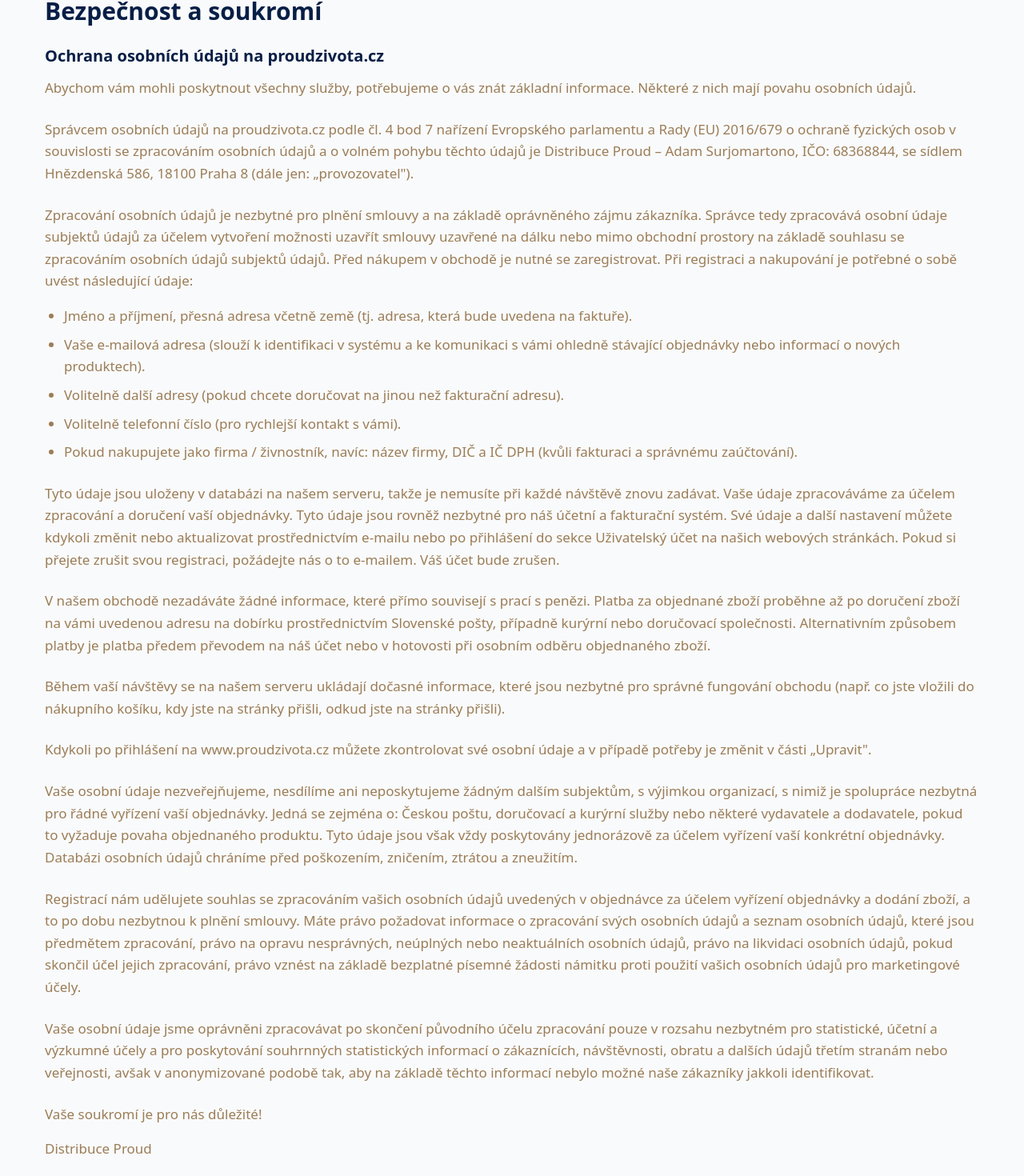
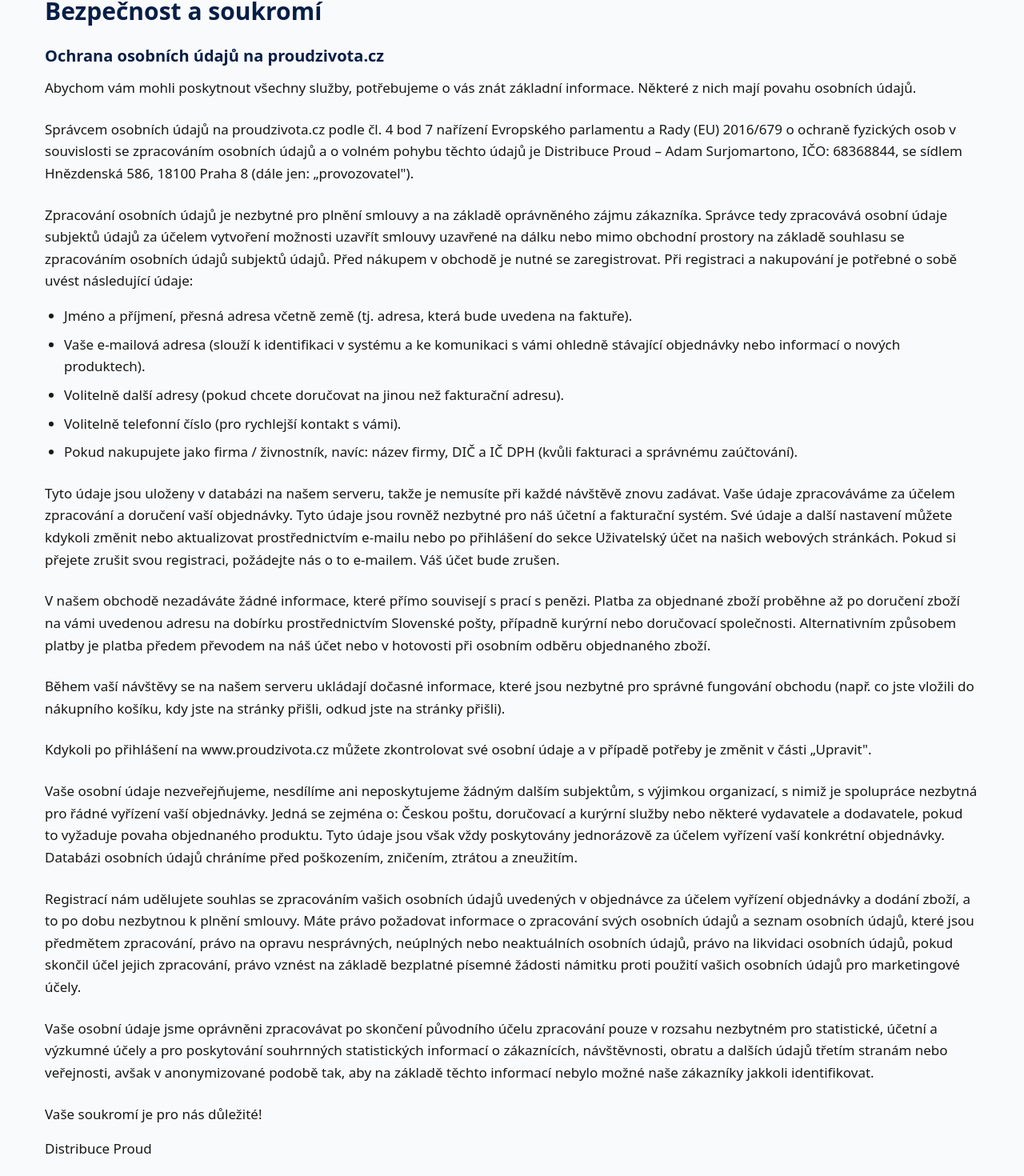
Before and after one commit to pkvarg/prudsk_2_next, a Next.js app: page /safety-privacy in a window 1280 px wide. Shown: the part 304-1774 px from the top of the page at 80% size. Built offline with nearby package versions, Linux system fonts and the light colour scheme.

Commit message:
font colors corr

```diff
--- a/src/app/api/stripe/route.js
+++ b/src/app/api/stripe/route.js
@@ -38,10 +38,7 @@
     })
 
     // Get the base URL from environment variables
-    const baseUrl =
-      process.env.NODE_ENV === 'production'
-        ? process.env.NEXT_PUBLIC_BASE_URL || 'https://proud.pictusweb.site'
-        : process.env.NEXT_PUBLIC_DEV_URL || 'http://localhost:3000'
+    const baseUrl = process.env.NEXT_PUBLIC_API_URL
 
     // Create Stripe checkout session
     const session = await stripe.checkout.sessions.create({
--- a/src/app/components/Header.jsx
+++ b/src/app/components/Header.jsx
@@ -99,7 +99,7 @@
                     </span>
                   </div>
                 )}
-                <Icon.Cart2 className="text-[27.5px] text-black font-thin" />
+                <Icon.Cart2 className="text-[22.5px] text-black font-thin" />
               </div>
             </Link>
             {userInfo ? (
--- a/src/app/eshop/[category]/page.js
+++ b/src/app/eshop/[category]/page.js
@@ -10,7 +10,7 @@
 // Generate static params for all categories at build time
 export async function generateStaticParams() {
   try {
-    const baseUrl = process.env.NEXT_PUBLIC_API_URL || 'http://localhost:3000'
+    const baseUrl = process.env.NEXT_PUBLIC_API_URL
     const response = await fetch(`${baseUrl}/api/products/all`, {
       cache: 'force-cache',
     })
@@ -69,7 +69,7 @@
   }
 
   try {
-    const baseUrl = process.env.NEXT_PUBLIC_API_URL || 'http://localhost:3000'
+    const baseUrl = process.env.NEXT_PUBLIC_API_URL
     const response = await fetch(`${baseUrl}/api/products/all`, {
       cache: 'force-cache',
       next: { revalidate: 7200 },
--- a/src/app/new-books/[id]/page.js
+++ b/src/app/new-books/[id]/page.js
@@ -9,7 +9,7 @@
 // Generate static params for all years at build time
 export async function generateStaticParams() {
   try {
-    const baseUrl = process.env.NEXT_PUBLIC_API_URL || 'http://localhost:3000'
+    const baseUrl = process.env.NEXT_PUBLIC_API_URL
     const response = await fetch(`${baseUrl}/api/products/all`, {
       cache: 'force-cache',
     })
@@ -62,7 +62,7 @@
   }
 
   try {
-    const baseUrl = process.env.NEXT_PUBLIC_API_URL || 'http://localhost:3000'
+    const baseUrl = process.env.NEXT_PUBLIC_API_URL
     const response = await fetch(`${baseUrl}/api/products/all`, {
       cache: 'force-cache',
       next: { revalidate: 14400 },
--- a/src/app/page.js
+++ b/src/app/page.js
@@ -59,7 +59,7 @@
   }
 
   try {
-    const baseUrl = process.env.NEXT_PUBLIC_API_URL || 'http://localhost:3000'
+    const baseUrl = process.env.NEXT_PUBLIC_API_URL
     const response = await fetch(
       `${baseUrl}/api/products?keyword=${searchKeyword}&page=${page}&pageSize=${pageSize}`,
       {
@@ -94,7 +94,7 @@
   }
 
   try {
-    const baseUrl = process.env.NEXT_PUBLIC_API_URL || 'http://localhost:3000'
+    const baseUrl = process.env.NEXT_PUBLIC_API_URL
     const response = await fetch(`${baseUrl}/api/banner`, {
       cache: 'force-cache', // Banners probably don't change often
       next: { revalidate: 3600 }, // Revalidate every hour
@@ -127,7 +127,7 @@
   }
 
   try {
-    const baseUrl = process.env.NEXT_PUBLIC_API_URL || 'http://localhost:3000'
+    const baseUrl = process.env.NEXT_PUBLIC_API_URL
     const response = await fetch(`${baseUrl}/api/products/top`, {
       cache: 'force-cache',
       next: { revalidate: 1800 },
--- a/src/app/product/[id]/page.js
+++ b/src/app/product/[id]/page.js
@@ -13,7 +13,7 @@
 // Generate static params for all products at build time
 export async function generateStaticParams() {
   try {
-    const baseUrl = process.env.NEXT_PUBLIC_API_URL || 'http://localhost:3000'
+    const baseUrl = process.env.NEXT_PUBLIC_API_URL
     const response = await fetch(`${baseUrl}/api/products/all`, {
       cache: 'force-cache',
     })
@@ -69,7 +69,7 @@
   }
 
   try {
-    const baseUrl = process.env.NEXT_PUBLIC_API_URL || 'http://localhost:3000'
+    const baseUrl = process.env.NEXT_PUBLIC_API_URL
     const response = await fetch(`${baseUrl}/api/products/${id}`, {
       cache: 'force-cache', // Changed from 'no-store' to enable static generation
       next: { revalidate: 3600 }, // Alternative way to set revalidation
@@ -104,7 +104,7 @@
   }
 
   try {
-    const baseUrl = process.env.NEXT_PUBLIC_API_URL || 'http://localhost:3000'
+    const baseUrl = process.env.NEXT_PUBLIC_API_URL
     const response = await fetch(`${baseUrl}/api/products/${id}/reviews`, {
       cache: 'force-cache', // Changed from 'no-store'
       next: { revalidate: 3600 },
--- a/src/app/safety-privacy/page.jsx
+++ b/src/app/safety-privacy/page.jsx
@@ -18,19 +18,19 @@
             Ochrana osobních údajů na proudzivota.cz
           </h3>
 
-          <p className="text-[#9b7d57] text-[17px] leading-relaxed mb-6">
+          <p className="text-[#191817] text-[17px] leading-relaxed mb-6">
             Abychom vám mohli poskytnout všechny služby, potřebujeme o vás znát základní informace.
             Některé z nich mají povahu osobních údajů.
           </p>
 
-          <p className="text-[#9b7d57] text-[17px] leading-relaxed mb-6">
+          <p className="text-[#191817] text-[17px] leading-relaxed mb-6">
             Správcem osobních údajů na proudzivota.cz podle čl. 4 bod 7 nařízení Evropského
             parlamentu a Rady (EU) 2016/679 o ochraně fyzických osob v souvislosti se zpracováním
             osobních údajů a o volném pohybu těchto údajů je Distribuce Proud – Adam Surjomartono,
             IČO: 68368844, se sídlem Hnězdenská 586, 18100 Praha 8 (dále jen: „provozovatel").
           </p>
 
-          <p className="text-[#9b7d57] text-[17px] leading-relaxed mb-4">
+          <p className="text-[#191817] text-[17px] leading-relaxed mb-4">
             Zpracování osobních údajů je nezbytné pro plnění smlouvy a na základě oprávněného zájmu
             zákazníka. Správce tedy zpracovává osobní údaje subjektů údajů za účelem vytvoření
             možnosti uzavřít smlouvy uzavřené na dálku nebo mimo obchodní prostory na základě
@@ -39,7 +39,7 @@
             údaje:
           </p>
 
-          <ul className="text-[#9b7d57] text-[17px] leading-relaxed mb-6 ml-6 space-y-2">
+          <ul className="text-[#191817] text-[17px] leading-relaxed mb-6 ml-6 space-y-2">
             <li className="list-disc">
               Jméno a příjmení, přesná adresa včetně země (tj. adresa, která bude uvedena na
               faktuře).
@@ -58,7 +58,7 @@
             </li>
           </ul>
 
-          <p className="text-[#9b7d57] text-[17px] leading-relaxed mb-6">
+          <p className="text-[#191817] text-[17px] leading-relaxed mb-6">
             Tyto údaje jsou uloženy v databázi na našem serveru, takže je nemusíte při každé
             návštěvě znovu zadávat. Vaše údaje zpracováváme za účelem zpracování a doručení vaší
             objednávky. Tyto údaje jsou rovněž nezbytné pro náš účetní a fakturační systém. Své
@@ -67,7 +67,7 @@
             přejete zrušit svou registraci, požádejte nás o to e-mailem. Váš účet bude zrušen.
           </p>
 
-          <p className="text-[#9b7d57] text-[17px] leading-relaxed mb-6">
+          <p className="text-[#191817] text-[17px] leading-relaxed mb-6">
             V našem obchodě nezadáváte žádné informace, které přímo souvisejí s prací s penězi.
             Platba za objednané zboží proběhne až po doručení zboží na vámi uvedenou adresu na
             dobírku prostřednictvím Slovenské pošty, případně kurýrní nebo doručovací společnosti.
@@ -75,18 +75,18 @@
             osobním odběru objednaného zboží.
           </p>
 
-          <p className="text-[#9b7d57] text-[17px] leading-relaxed mb-6">
+          <p className="text-[#191817] text-[17px] leading-relaxed mb-6">
             Během vaší návštěvy se na našem serveru ukládají dočasné informace, které jsou nezbytné
             pro správné fungování obchodu (např. co jste vložili do nákupního košíku, kdy jste na
             stránky přišli, odkud jste na stránky přišli).
           </p>
 
-          <p className="text-[#9b7d57] text-[17px] leading-relaxed mb-6">
+          <p className="text-[#191817] text-[17px] leading-relaxed mb-6">
             Kdykoli po přihlášení na www.proudzivota.cz můžete zkontrolovat své osobní údaje a v
             případě potřeby je změnit v části „Upravit".
           </p>
 
-          <p className="text-[#9b7d57] text-[17px] leading-relaxed mb-6">
+          <p className="text-[#191817] text-[17px] leading-relaxed mb-6">
             Vaše osobní údaje nezveřejňujeme, nesdílíme ani neposkytujeme žádným dalším subjektům, s
             výjimkou organizací, s nimiž je spolupráce nezbytná pro řádné vyřízení vaší objednávky.
             Jedná se zejména o: Českou poštu, doručovací a kurýrní služby nebo některé vydavatele a
@@ -95,7 +95,7 @@
             údajů chráníme před poškozením, zničením, ztrátou a zneužitím.
           </p>
 
-          <p className="text-[#9b7d57] text-[17px] leading-relaxed mb-6">
+          <p className="text-[#191817] text-[17px] leading-relaxed mb-6">
             Registrací nám udělujete souhlas se zpracováním vašich osobních údajů uvedených v
             objednávce za účelem vyřízení objednávky a dodání zboží, a to po dobu nezbytnou k plnění
             smlouvy. Máte právo požadovat informace o zpracování svých osobních údajů a seznam
@@ -105,7 +105,7 @@
             použití vašich osobních údajů pro marketingové účely.
           </p>
 
-          <p className="text-[#9b7d57] text-[17px] leading-relaxed mb-6">
+          <p className="text-[#191817] text-[17px] leading-relaxed mb-6">
             Vaše osobní údaje jsme oprávněni zpracovávat po skončení původního účelu zpracování
             pouze v rozsahu nezbytném pro statistické, účetní a výzkumné účely a pro poskytování
             souhrnných statistických informací o zákaznících, návštěvnosti, obratu a dalších údajů
@@ -113,11 +113,11 @@
             informací nebylo možné naše zákazníky jakkoli identifikovat.
           </p>
 
-          <p className="text-[#9b7d57] text-[17px] leading-relaxed mb-4 font-medium">
+          <p className="text-[#191817] text-[17px] leading-relaxed mb-4 font-medium">
             Vaše soukromí je pro nás důležité!
           </p>
 
-          <p className="text-[#9b7d57] text-[17px] leading-relaxed">Distribuce Proud</p>
+          <p className="text-[#191817] text-[17px] leading-relaxed">Distribuce Proud</p>
         </div>
       </div>
     </div>
```
Also changed, not shown: src/app/about/page.jsx (+9 -9 lines), src/app/library/[id]/page.js (+5 -29 lines).
